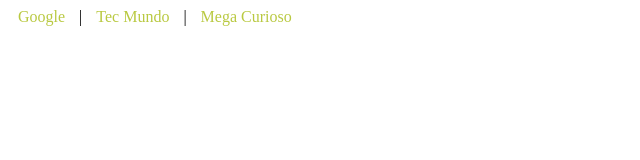
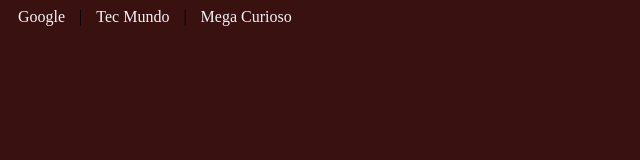
Before and after one commit to LuisHeidemann/curso-WEB, a plain HTML site: page Curso Desenvolvimento WEB/Projeto CSS3 - Intermediario/Posicionamento de Elementos/Formatacao-de-links.html in a window 1280 px wide. Shown: the whole page, without its empty margins (0-640 px from the left). Drawn offline with Linux system fonts and the light colour scheme.

Commit message:
Update Formatacao-de-links.html

```diff
--- a/Curso Desenvolvimento WEB/Projeto CSS3 - Intermediario/Posicionamento de Elementos/Formatacao-de-links.html
+++ b/Curso Desenvolvimento WEB/Projeto CSS3 - Intermediario/Posicionamento de Elementos/Formatacao-de-links.html
@@ -7,7 +7,9 @@
     <title>Formatação de links</title>
     <style>
 
-
+        body{
+            background: rgb(58, 17, 17);
+       }
         a{
             /* color: orange;  */
             padding: 5px 10px;
@@ -16,20 +18,20 @@
 
         /* Links nao visitados*/
         a:link{   /*altera somente links novos - não visitados*/
-            color: #b9c941;
+            color: whitesmoke;
         }
         /* Links Visitados*/
         a:visited{
-            color: #c0c0c0;
+            color: whitesmoke;
         }
         /* Links Hover -> quando passa o mouse por cima do link*/
         a:hover{
-            color: white;
-            background: black;
+            color: black;
+            background: whitesmoke;
         }
         /* Links ativos, quando segura o clique no mouse */
         a:active{
-            color: blueviolet;
+            color: orangered;
         }
 
 
```
